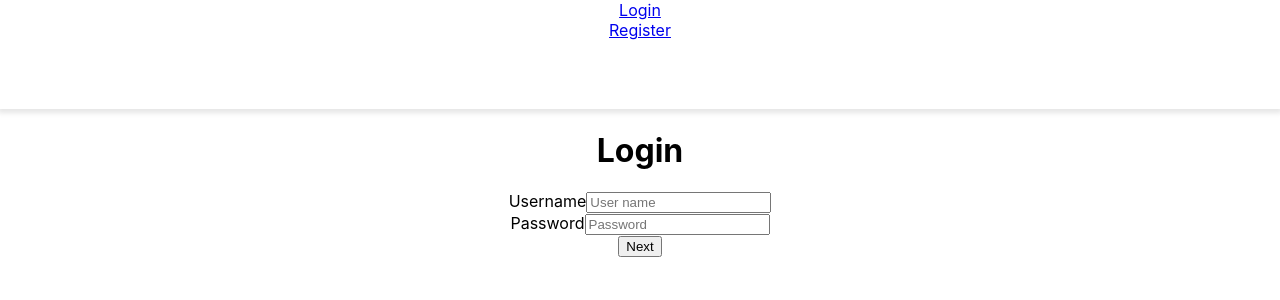
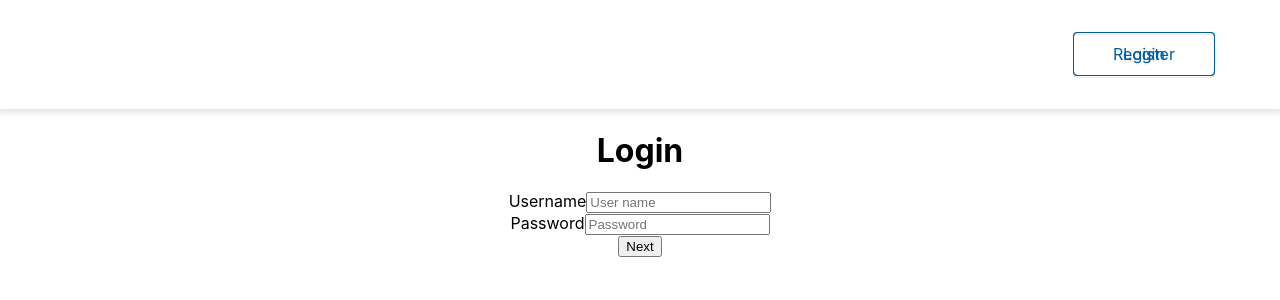
Before and after one commit to lh2510/event-app, a React (Create React App) app: page / in a window 1280 px wide. Shown: the top 300 px of the page. Built offline with nearby package versions, Linux system fonts and the light colour scheme.

Commit message:
Add: add event page

```diff
--- a/src/components/event_list/EventPage.tsx
+++ b/src/components/event_list/EventPage.tsx
@@ -1,7 +1,21 @@
-import React from 'react'
-import { useForm } from 'react-hook-form'
+import React, { useEffect } from 'react'
 import axios from 'axios'
 
 export default function EventPage() {
-	return <h1> evnet page</h1>
+	useEffect(() => {
+		const token = localStorage.getItem('token')
+		console.log(token)
+		axios
+
+			.get('http://localhost:4000/api/event/', { headers: { Authorization: `Bearer ${token}` } })
+			.then((r) => {
+				console.log(r.data)
+			})
+			// catch error
+			.catch((err) => {
+				console.log('why err', err)
+			})
+	}, [])
+
+	return <h1> event page</h1>
 }
--- a/src/components/header/Header.css
+++ b/src/components/header/Header.css
@@ -9,13 +9,36 @@
 	z-index: 2;
 }
 
+.Header .login {
+	position: absolute;
+	height: 44px;
+	width: 142px;
+	top: 32px;
+	right: 65px;
+	border-radius: 4px;
+	padding: 5px, 16px, 5px, 16px;
+
+	display: flex;
+	flex-direction: column;
+	justify-content: center;
+	align-items: center;
+	padding: 5px 16px;
+
+	border: 1px solid #005d9c;
+	box-sizing: border-box;
+	/* drop-shadow/button-primary */
+
+	filter: drop-shadow(0px 2px 0px rgba(0, 0, 0, 0.043));
+	border-radius: 4px;
+	color: #005d9c;
+}
+
 .Header .logined {
 	position: absolute;
 	right: 0;
 	width: 369px;
 	height: 109.11px;
 }
-
 
 .Header .logined .avatar {
 	width: 40px;
--- a/src/components/login/Login.tsx
+++ b/src/components/login/Login.tsx
@@ -24,6 +24,8 @@ export default function Login() {
 
 			.then((r) => {
 				console.log(r.data)
+				console.log(r.data.data.token)
+				localStorage.setItem('token', r.data.data.token)
 				history.push({
 					pathname: `/event`,
 				})
```
